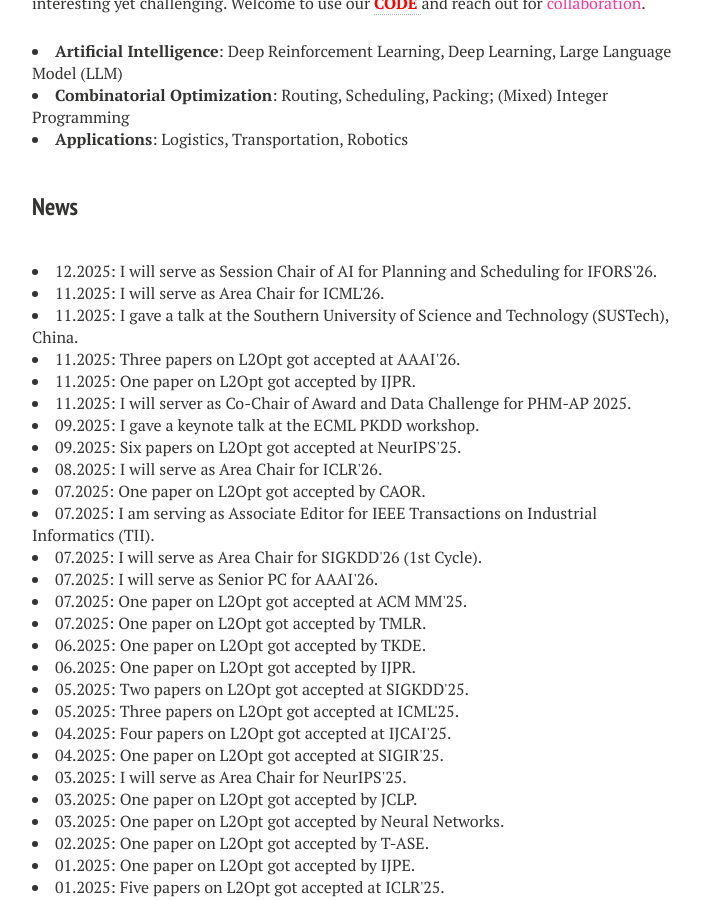
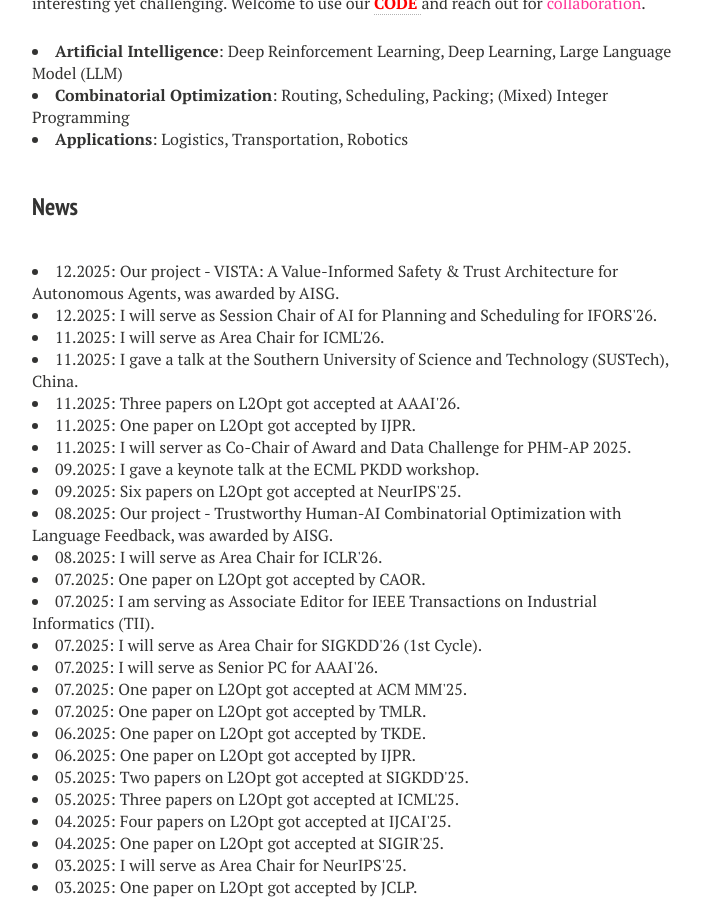
Before and after one commit to zhiguangcaosg/zhiguangcaosg.github.io, a Jekyll site: the page built from index.md, in a window 1280 px wide and 900 px high, scrolled down 812 px. Shown: the whole window, without its empty margins (288-990 px from the left). Built offline with Jekyll 4.4.1, drawn with Linux system fonts in a browser that asks for light colours; nearby versions of some CDN libraries.

Commit message:
Update index.md

```diff
--- a/index.md
+++ b/index.md
@@ -40,6 +40,10 @@ image: banner1.png
 <h3 style="margin-bottom:-8px;padding-top:20px;">News</h3> <br>
 
 <li>
+12.2025:  Our project - VISTA: A Value-Informed Safety & Trust Architecture for Autonomous Agents, was awarded by AISG.
+</li>
+
+<li>
 12.2025:  I will serve as Session Chair of AI for Planning and Scheduling for IFORS'26.
 </li>
 
@@ -71,6 +75,9 @@ image: banner1.png
 09.2025:  Six papers on L2Opt got accepted at NeurIPS'25.
 </li>
 
+<li>
+08.2025:  Our project - Trustworthy Human-AI Combinatorial Optimization with Language Feedback, was awarded by AISG.
+</li>
 
 <li>
 08.2025:  I will serve as Area Chair for ICLR'26.
```
